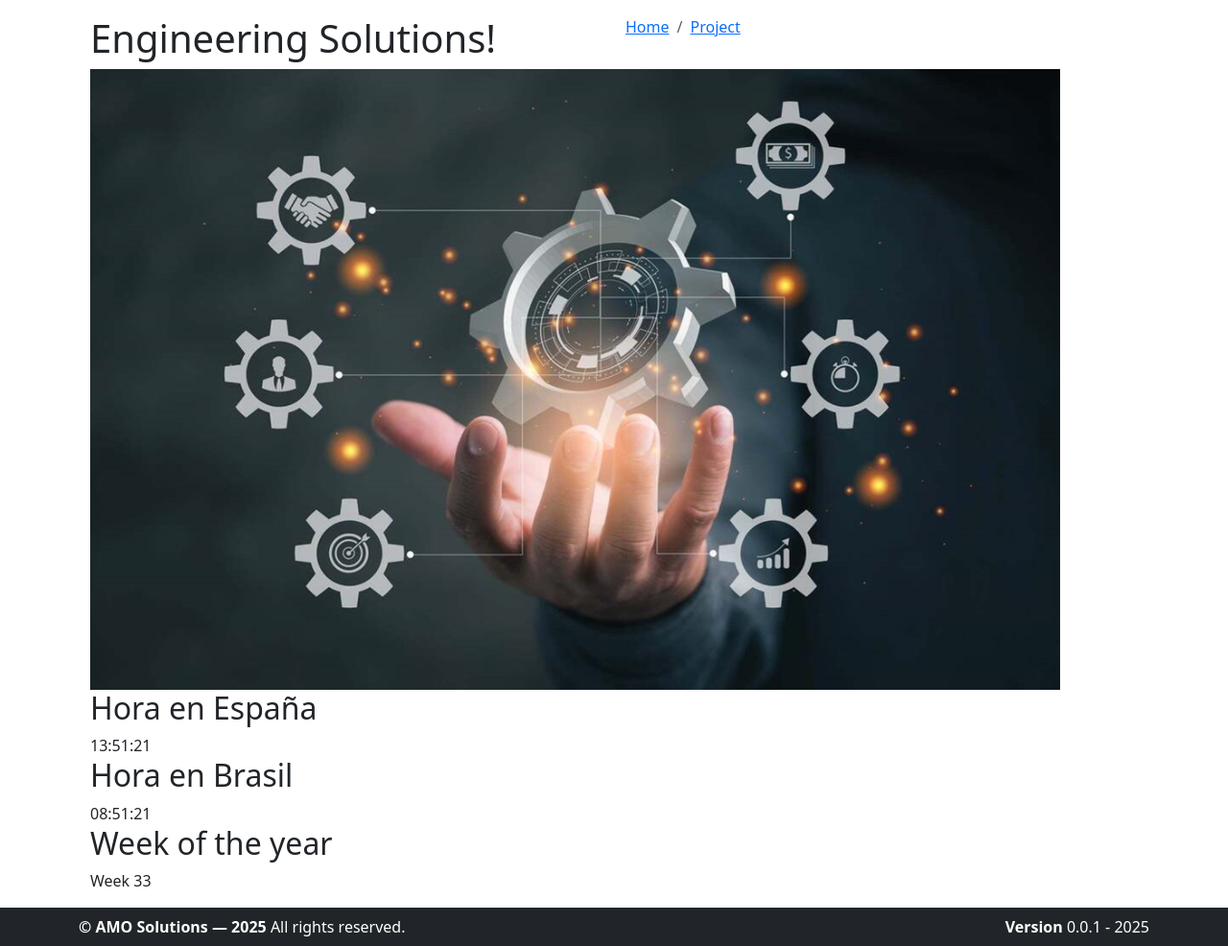
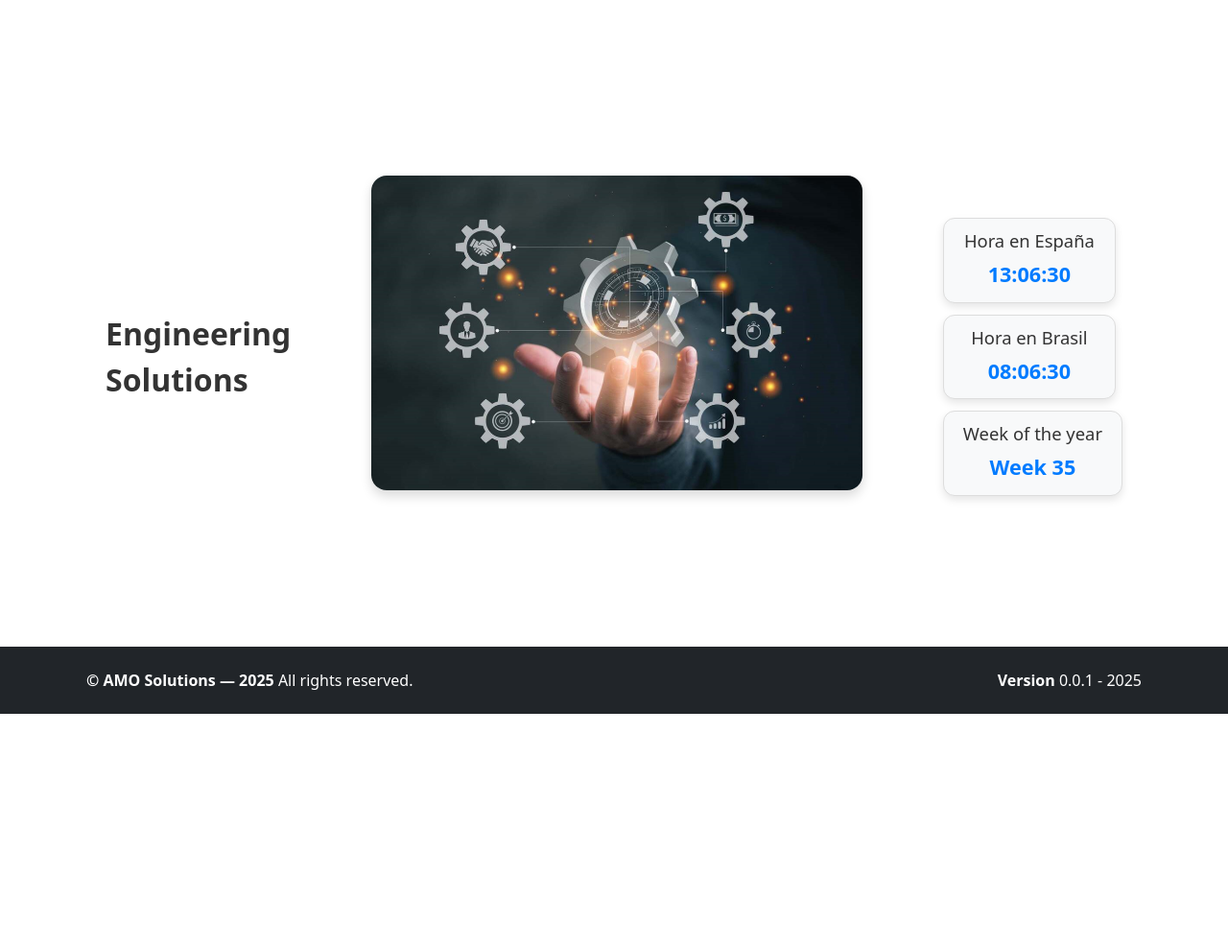
Before and after one commit to AlexsandroMO/AMO_SOLUTIONS, a Flask app: page /engineering in a window 1280 px wide. Shown: the part 56-1042 px from the top of the page at 96% size. After the commit the page ends 800 px from the top, so only its background shows below. Run offline with Flask 3, Linux system fonts and the light colour scheme.

Commit message:
Add files via upload

```diff
--- /dev/null
+++ b/static/css/eng-styles.css
@@ -0,0 +1,156 @@
+/* Container principal: três blocos lado a lado */
+
+.container {
+  display: flex;
+  justify-content: space-between; /* mantém os blocos separados */
+  align-items: center;            /* centraliza verticalmente */
+  padding: 20px;
+  gap: 30px;
+  flex-wrap: wrap;                /* mantém responsivo em telas pequenas */
+}
+
+/* Faz com que a right-side fique sempre à direita da imagem */
+.right-side {
+  display: flex;
+  flex-direction: column;
+  justify-content: flex-start; /* alinha ao topo da imagem */
+  align-items: flex-start;
+}
+
+/* Ajuste da time-box no desktop */
+.right-side .time-box-container {
+  display: flex;
+  flex-direction: column;
+  gap: 15px;
+  align-items: flex-start;
+}
+
+/* Bloco do título */
+.title-eng {
+  font-size: 2rem;
+  font-weight: bold;
+  color: #333;
+  text-align: left;
+  min-width: 150px; /* evita que encolha demais */
+}
+
+/* Imagem */
+/* Título à esquerda */
+.title-eng {
+  font-size: 2rem;
+  font-weight: bold;
+  color: #333;
+  text-align: left;
+  min-width: 130px;
+}
+
+/* Imagem no meio */
+.inicial-log {
+  max-height: calc((95vh - 100px) * 0.9);
+  width: auto;
+  max-width: 40vw;
+  border-radius: 16px;
+  box-shadow: 0 6px 12px rgba(0,0,0,0.15);
+  object-fit: contain;
+  /* Afasta a imagem do footer */
+  margin-bottom: 50px;
+}
+
+/* Time-box à direita */
+.right-side .time-box-container {
+  display: flex;
+  flex-direction: column;
+  gap: 12px;
+  align-items: flex-start;
+}
+
+/* Time-box */
+.right-side .time-box-container {
+  display: flex;
+  flex-direction: column;
+  gap: 12px;
+  align-items: flex-start;
+}
+
+.time-box {
+  background: #f8f9fa;
+  border: 1px solid #ddd;
+  border-radius: 12px;
+  padding: 12px 20px;
+  box-shadow: 0 4px 8px rgba(0,0,0,0.1);
+  text-align: center;
+  min-width: 180px;
+  max-width: 220px;
+}
+
+.time-box h2 {
+  font-size: 1.15rem;
+  margin-bottom: 8px;
+  color: #333;
+}
+
+.clock {
+  font-size: 1.35rem;
+  font-weight: bold;
+  color: #007bff;
+}
+
+/* Footer */
+footer {
+  position: fixed;       /* fixa na tela */
+  bottom: 0;
+  left: 0;
+  width: 100%;           /* cobre toda a largura */
+  height: 70px;          /* altura do footer */
+  background-color: #000;
+  color: #fff;
+  text-align: center;
+  z-index: 999;          /* fica acima de outros elementos */
+
+  display: flex;         /* flex para centralizar */
+  justify-content: center; /* centraliza horizontalmente */
+  align-items: center;     /* centraliza verticalmente */
+}
+
+
+
+/* Responsivo: quebra para coluna em telas pequenas */
+@media (max-width: 768px) {
+  .container {
+    flex-direction: column;
+    align-items: center;
+    gap: 25px; /* aumenta o espaçamento */
+    padding: 15px; /* um pouco mais de padding para respiração */
+  }
+
+  .title-eng {
+    text-align: center;
+    font-size: 2.5rem; /* aumenta o título no mobile */
+    min-width: auto; /* deixa o título ocupar a largura disponível */
+  }
+
+  .inicial-log {
+    max-width: 90vw; /* aumenta a imagem no mobile */
+    max-height: 50vh; /* deixa proporcional e visível */
+    margin-bottom: 30px;
+  }
+
+  .right-side .time-box-container {
+    align-items: center;
+    gap: 20px; /* aumenta o espaço entre os time-boxes */
+  }
+
+  .time-box {
+    min-width: 200px;  /* aumenta levemente */
+    max-width: 90vw;   /* ocupa mais da tela */
+    padding: 16px 24px; /* aumenta espaçamento interno */
+  }
+
+  .time-box h2 {
+    font-size: 1.3rem; /* título do box maior */
+  }
+
+  .clock {
+    font-size: 1.5rem; /* relógio maior e mais legível */
+  }
+}
--- a/templates/engineering.html
+++ b/templates/engineering.html
@@ -1,29 +1,17 @@
 {% extends 'base.html' %}
 {% block content %}
 
-<div class="content-wrapper" style="min-height: 581.4px;">
-    <!-- Content Header (Page header) -->
-    <div class="content-header">
-      <div class="container-fluid">
-        <div class="row mb-2">
-          <div class="col-sm-6">
-            <h1 class="m-0">Engineering Solutions!</h1>
-          </div><!-- /.col -->
-          <div class="col-sm-6">
-            <ol class="breadcrumb float-sm-right">
-              <li class="breadcrumb-item"><a href="index">Home</a></li>
-              <li class="breadcrumb-item active"><a href="alinha-tags.html">Project</a></li>
-            </ol>
-          </div><!-- /.col -->
-        </div><!-- /.row -->
-      </div><!-- /.container-fluid -->
-    </div>
 
-    <div class="container">
-      <!-- Imagem à esquerda -->
-      <img src="{{ url_for('static', filename='Solutions.png') }}" alt="LOGO DS Grupo" />
+<link rel="stylesheet" href="{{ url_for('static', filename='css/eng-styles.css') }}" />
 
-    <!-- Caixinhas de horário empilhadas à direita -->
+<div class="container">
+  <div class="title-eng">
+    Engineering <br> Solutions
+  </div>
+
+  <img class="inicial-log" src="{{ url_for('static', filename='Solutions.png') }}" alt="Inicial-Log" />
+
+  <div class="right-side">
     <div class="time-box-container">
       <div class="time-box">
         <h2>Hora en España</h2>
@@ -38,9 +26,38 @@
         <div class="clock" id="semana">Week 33</div>
       </div>
     </div>
-
   </div>
 </div>
 
 
+<script>
+function updateClocks() {
+  const now = new Date();
+
+  // --- Horário Brasil (São Paulo UTC-3) ---
+  const brasilOptions = { timeZone: 'America/Sao_Paulo', hour12: false };
+  const brasilTime = now.toLocaleTimeString('pt-BR', brasilOptions);
+  document.getElementById('brazil-time').textContent = brasilTime;
+
+  // --- Horário Espanha (Madrid UTC+1 / UTC+2) ---
+  const spainOptions = { timeZone: 'Europe/Madrid', hour12: false };
+  const spainTime = now.toLocaleTimeString('es-ES', spainOptions);
+  document.getElementById('spain-time').textContent = spainTime;
+
+  // --- Semana do ano ---
+  const startOfYear = new Date(now.getFullYear(), 0, 1);
+  const pastDays = Math.floor((now - startOfYear) / (24 * 60 * 60 * 1000));
+  const weekNumber = Math.ceil((pastDays + startOfYear.getDay() + 1) / 7);
+  document.getElementById('semana').textContent = 'Week ' + weekNumber;
+}
+
+// Atualiza a cada segundo
+setInterval(updateClocks, 1000);
+
+// Atualiza imediatamente ao carregar a página
+updateClocks();
+</script>
+
+
+
 {% endblock %}
```
Also changed, not shown: static/css/styles.css (line endings or trailing spaces).
